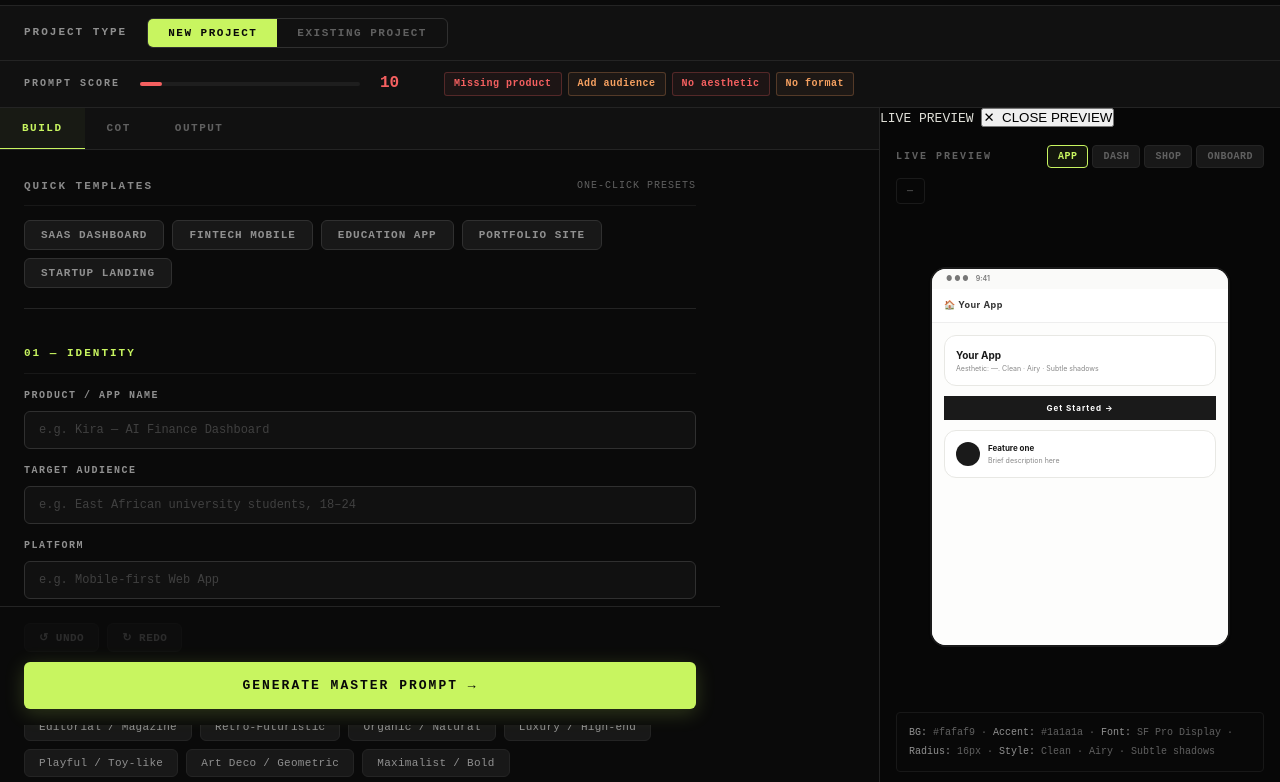
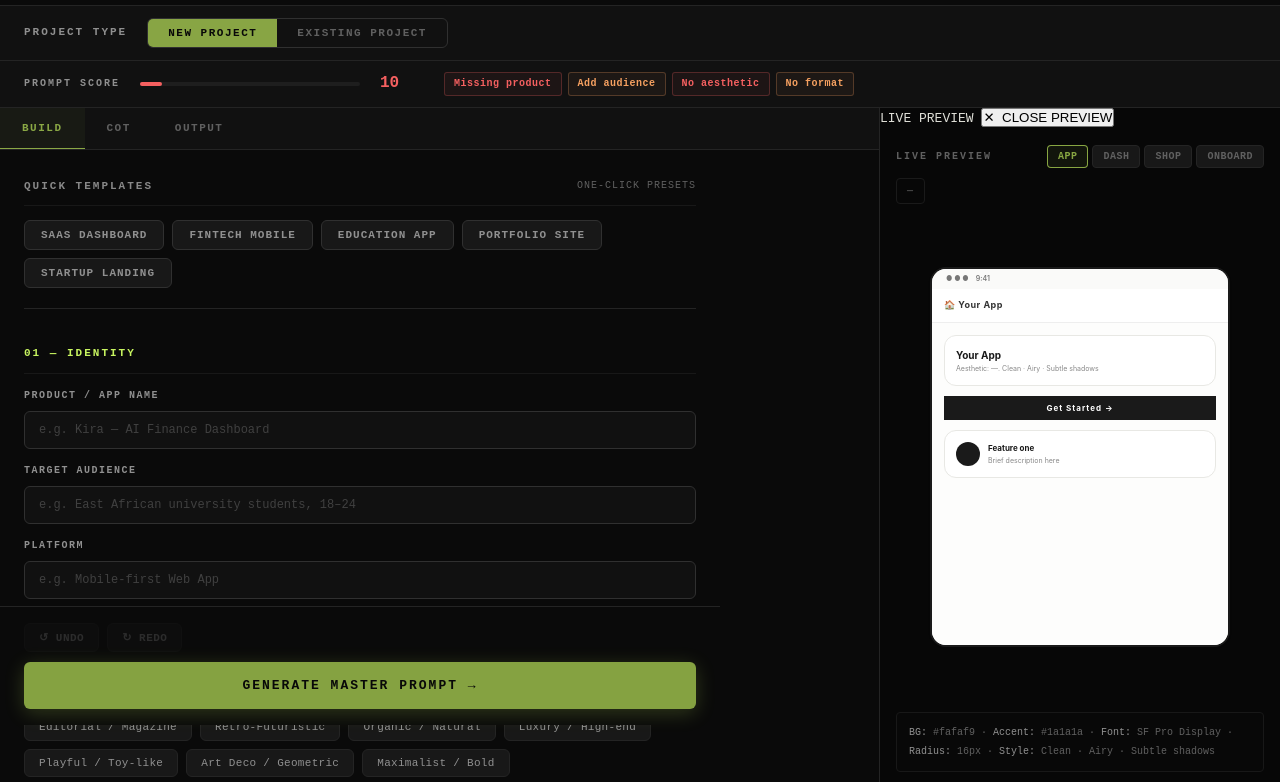
Before and after one commit to Nhmtommy/UI-PROMPT-BUILDER, a plain HTML site: page my-app/index.html in a window 1280 px wide. Shown: the part 75-857 px from the top of the page. Drawn offline with Linux system fonts and the light colour scheme.

Commit message:
green neutral

```diff
--- a/my-app/index.html
+++ b/my-app/index.html
@@ -16,7 +16,7 @@
         --text-muted: #909090;
         --text-dim: #606060;
         --text-subtle: #404040;
-        --accent: #c8f560;
+        --accent: #c8f560a6;
         --accent2: #60c8f5;
         --accent3: #f560c8;
         --accent4: #f5c860;
```
